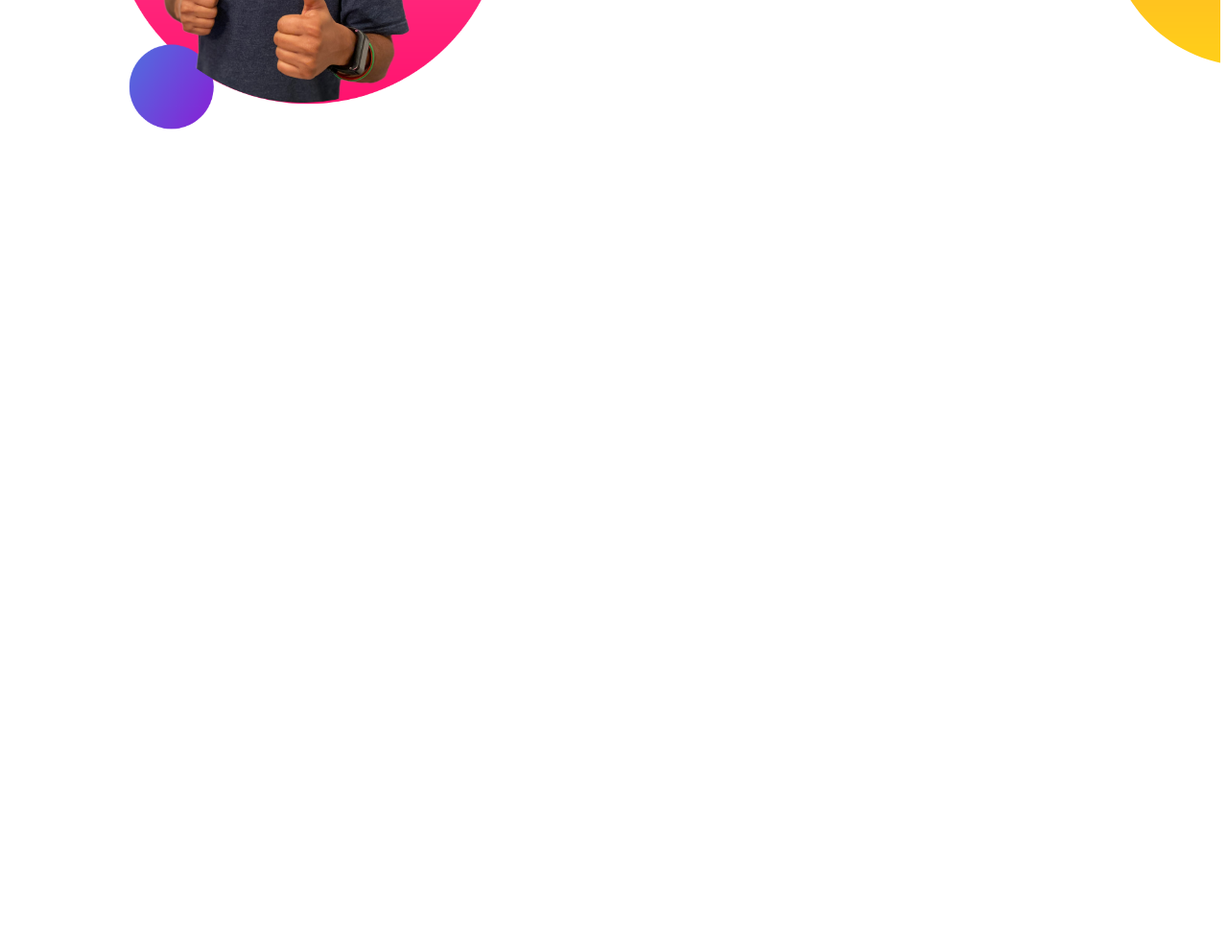
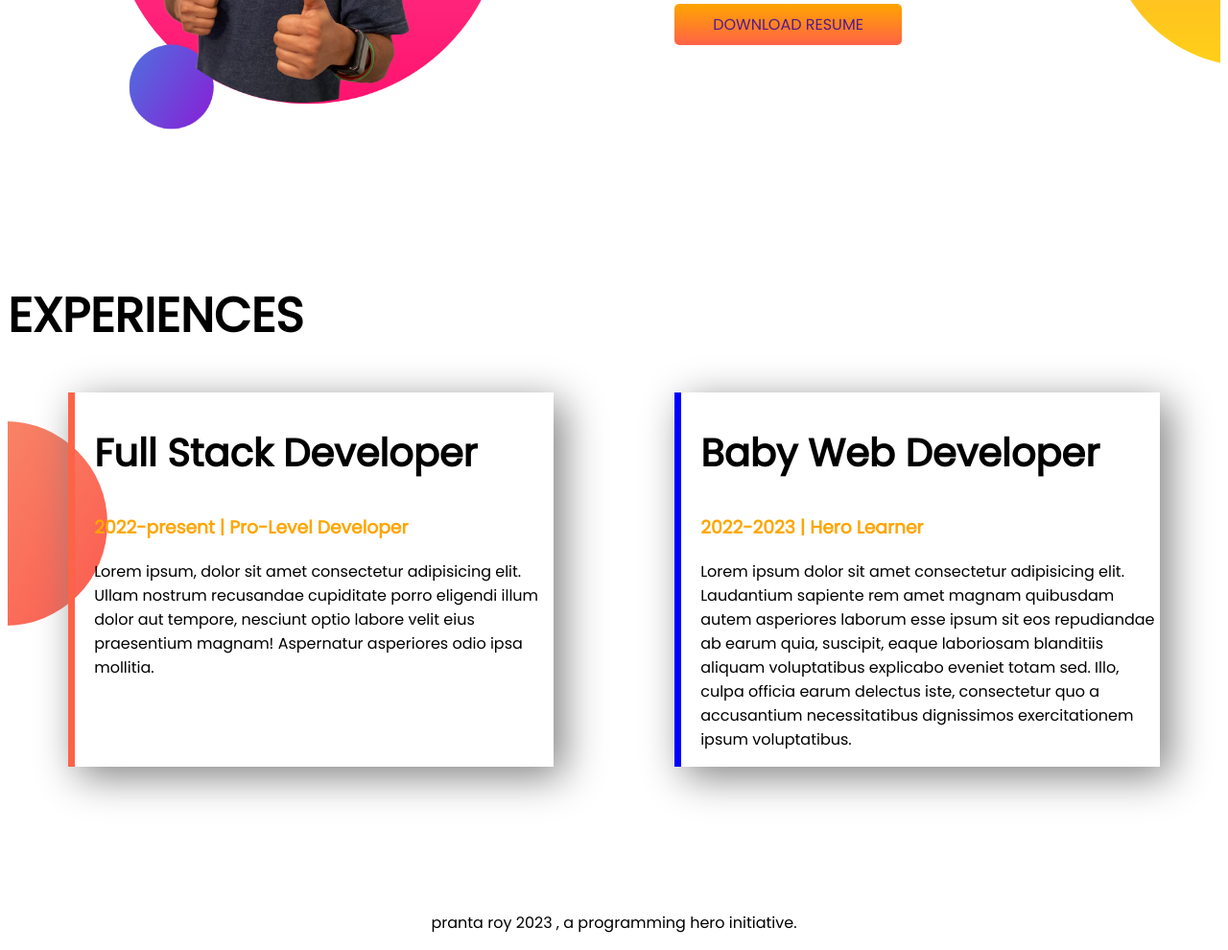
Before and after one commit to prantaroy1/Developer-portfolio, a plain HTML site: page index.html in a window 1280 px wide. Shown: the part 873-1863 px from the top of the page at 96% size. Before the commit the page ends 1165 px from the top, so only its background shows below. Drawn offline with Linux system fonts and the light colour scheme.

Commit message:
footer change

```diff
--- a/index.html
+++ b/index.html
@@ -11,7 +11,7 @@
     <link href="https://fonts.googleapis.com/css2?family=Poppins&display=swap" rel="stylesheet">
 </head>
 <body>
-    <section class="top-banner">
+    <section class="top-banner flexible-container">
         <div>
             <h1>Welcome To</h1>
             <h1><span class="orange-color">Pranta Roy</span> World!</h1>
@@ -25,7 +25,7 @@
             <img src="images/jhankar.png" alt="">
         </div>
     </section>
-    <section class="dream-big">
+    <section class="dream-big flexible-container">
         <div class="half-width">
             <img src="images/jhankar2.png" alt="">
         </div>
@@ -35,8 +35,27 @@
             <p>Lorem ipsum dolor sit amet consectetur, adipisicing elit. Similique, sit temporibus eveniet accusamus consectetur nihil optio maiores cumque fuga, cupiditate ut quisquam possimus atque minima neque odio officia libero magnam iusto maxime? Vel in maxime quo dolores odit libero aperiam</p>
             <a class="link-button" target="_blank" href="">DOWNLOAD RESUME</a>
         </div>
+     </section>
+
+    <section class="experience-area">
+        <h1>EXPERIENCES</h1>
+        <div class="flexible-container">
+            <div id="full-stack-developer" class="experience-item">
+                <h2>Full Stack Developer</h2>
+                <h3 class="orange-color">2022-present | Pro-Level Developer</h3>
+                <p>Lorem ipsum, dolor sit amet consectetur adipisicing elit. Ullam nostrum recusandae cupiditate porro eligendi illum dolor aut tempore, nesciunt optio labore velit eius praesentium magnam! Aspernatur asperiores odio ipsa mollitia.</p>
+            </div>
+            <div id="baby-web-developer" class="experience-item">
+                <h2>Baby Web Developer</h2>
+                <h3 class="orange-color">2022-2023 | Hero Learner</h3>
+                <p>Lorem ipsum dolor sit amet consectetur adipisicing elit. Laudantium sapiente rem amet magnam quibusdam autem asperiores laborum esse ipsum sit eos repudiandae ab earum quia, suscipit, eaque laboriosam blanditiis aliquam voluptatibus explicabo eveniet totam sed. Illo, culpa officia earum delectus iste, consectetur quo a accusantium necessitatibus dignissimos exercitationem ipsum voluptatibus.</p>
+            </div>
+        </div>
 
     </section>
 
 </body>
+<footer>
+    <p>pranta roy 2023 , a programming hero initiative.</p>
+</footer>
 </html>
--- a/style.css
+++ b/style.css
@@ -4,10 +4,13 @@ body{
 h1{
     font-size: 50px;
 }
+h2{
+    font-size: 40px;
+}
 .orange-color{
                 color: orange;
 }
-section{
+.flexible-container{
         display: flex;
         margin-bottom: 150px;
 }
@@ -33,3 +36,23 @@ section{
     background-repeat: no-repeat;
     background-position: right;
 }
+.experience-area{
+    background-image: url(images/exp-bg.png);
+    background-repeat: no-repeat;
+    background-position: left;
+}
+.experience-item{
+    width: 40%;
+    margin-left: 5%;
+    margin-right: 5%;
+    padding-left: 20px;
+    box-shadow: 10px 10px 40px gray;
+    border-left: 7px solid blue;
+
+}
+#full-stack-developer{
+    border-left: 7px solid tomato;
+}
+footer{
+    text-align: center;
+}
```
